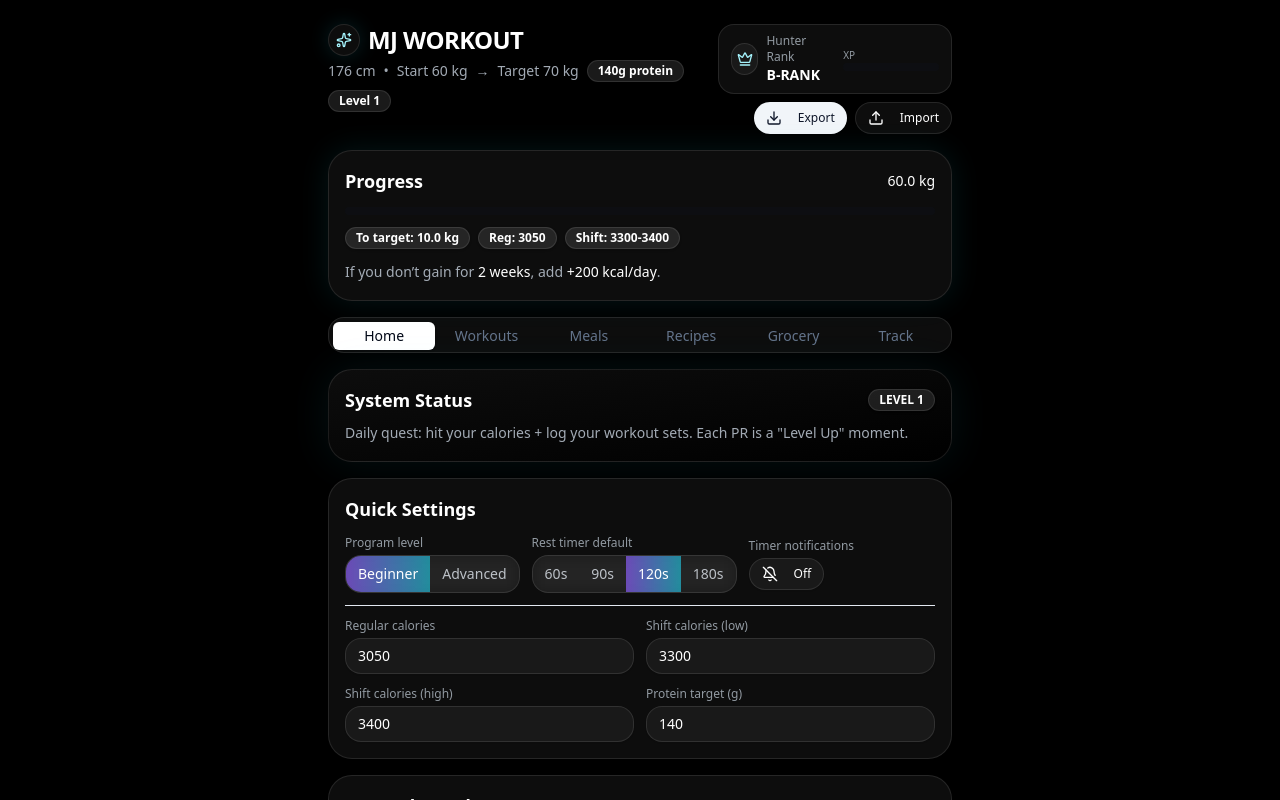
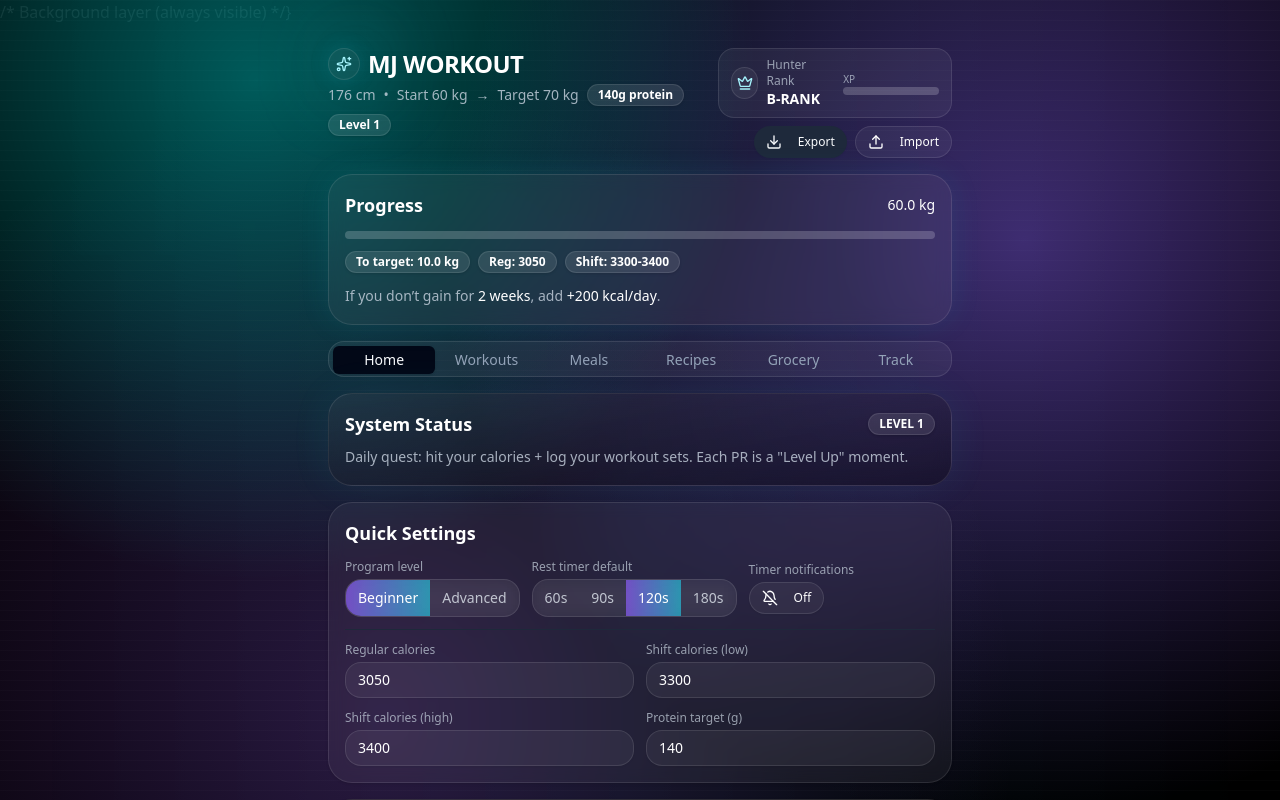
Before and after one commit to AlphaShogun098/mj-workout, a React (Vite) app: page / in a window 1280 px wide. Shown: the top 800 px of the page. Built offline with nearby package versions, Linux system fonts and the light colour scheme.

Commit message:
Updated solo leveling aesthetic

```diff
--- a/src/App.jsx
+++ b/src/App.jsx
@@ -984,9 +984,16 @@ function WorkoutExerciseCard({
                   variant="secondary"
                   onClick={() => {
   setLastCompletedSet(idx);
+
+  // XP flash animation
+  const el = document.body;
+  el.classList.add("xp-flash");
+  setTimeout(() => el.classList.remove("xp-flash"), 300);
+
   setTimerRunning(false);
   setSecondsLeft(rest);
   setTimerRunning(true);
+
   try {
     navigator.vibrate?.(60);
   } catch {}
@@ -1025,8 +1032,11 @@ export default function App() {
   const [sessionDate, setSessionDate] = useState(todayISO());
   const [showSummary, setShowSummary] = useState(false);
   const [levelUp, setLevelUp] = useState(null);
+  const levelUpSound = useRef(null);
 
   useEffect(() => {
+document.documentElement.classList.add("dark");
+  document.body.style.backgroundColor = "#000";
     saveData(data);
   }, [data]);
 
@@ -1180,7 +1190,7 @@ function updateSet(exId, setIdx, newSet) {
     try {
       navigator.vibrate?.([40, 40, 40]);
     } catch {}
-    setLevelUp(levelUpPayload);
+    setLevelUp(levelUpPayload);levelUpSound.current?.play();
   }
 }
 
@@ -1282,19 +1292,77 @@ function updateSet(exId, setIdx, newSet) {
   }, [data.logs.sessions, data.logs.prs, sessionDate, workoutList]);
 
   return (
-    <div className="min-h-screen bg-black text-white relative overflow-hidden">
+    <div className="min-h-screen bg-black text-white">
+/* Background layer (always visible) */}
+<div className="fixed inset-0 z-0 pointer-events-none">
+  <div
+    className="absolute inset-0"
+    style={{
+      backgroundImage: [
+        "radial-gradient(circle at 20% 10%, rgba(0,255,255,0.35), transparent 40%)",
+        "radial-gradient(circle at 80% 30%, rgba(139,92,246,0.45), transparent 50%)",
+        "radial-gradient(circle at 30% 90%, rgba(168,85,247,0.25), transparent 55%)",
+        "radial-gradient(ellipse at center, transparent 35%, rgba(0,0,0,0.92) 78%)",
+      ].join(", "),
+    }}
+  />
+  <div
+    className="absolute inset-0 opacity-25"
+    style={{
+      backgroundImage:
+        "repeating-linear-gradient(180deg, rgba(255,255,255,0.07) 0px, rgba(255,255,255,0.07) 1px, transparent 1px, transparent 10px)",
+    }}
+  />
+  <div className="absolute inset-0 opacity-30 animate-pulse"
+       style={{
+         backgroundImage:
+           "linear-gradient(90deg, transparent 0%, rgba(0,255,255,0.12) 50%, transparent 100%)",
+       }}
+  />
+</div>
 {/* Deep vignette + aura */}
-<div className="pointer-events-none fixed inset-0 -z-10 bg-[radial-gradient(circle_at_50%_20%,rgba(34,211,238,0.18),transparent_45%),radial-gradient(circle_at_70%_60%,rgba(168,85,247,0.20),transparent_55%),radial-gradient(circle_at_20%_80%,rgba(99,102,241,0.18),transparent_55%)]" />
-<div className="pointer-events-none fixed inset-0 -z-10 bg-[radial-gradient(ellipse_at_center,transparent_40%,rgba(0,0,0,0.9)_78%)]" />
-<div className="pointer-events-none fixed inset-0 -z-10 opacity-25 bg-[repeating-linear-gradient(180deg,rgba(255,255,255,0.05)_0px,rgba(255,255,255,0.05)_1px,transparent_1px,transparent_10px)]" />
-
-      {/* Solo-leveling vibe: aura + scanning lines */}
-      <div className="pointer-events-none fixed inset-0 -z-10 opacity-40 bg-[radial-gradient(circle_at_20%_10%,rgba(34,211,238,0.35),transparent_45%),radial-gradient(circle_at_80%_30%,rgba(99,102,241,0.40),transparent_55%),radial-gradient(circle_at_30%_90%,rgba(168,85,247,0.20),transparent_55%)]" />
-      <div className="pointer-events-none fixed inset-0 -z-10 opacity-30 bg-[linear-gradient(90deg,transparent_0%,rgba(255,255,255,0.06)_50%,transparent_100%)] animate-pulse" />
-      <div className="pointer-events-none fixed inset-0 -z-10 opacity-20 bg-[repeating-linear-gradient(180deg,rgba(255,255,255,0.06)_0px,rgba(255,255,255,0.06)_1px,transparent_1px,transparent_10px)]" />
+{/* Aura background (inline styles so it always renders) */}
+<div
+  className="pointer-events-none fixed inset-0 -z-10"
+  style={{
+    backgroundImage: [
+      "radial-gradient(circle at 20% 10%, rgba(0,255,255,0.35), transparent 40%)",
+      "radial-gradient(circle at 80% 30%, rgba(139,92,246,0.45), transparent 50%)",
+      "radial-gradient(circle at 30% 90%, rgba(168,85,247,0.25), transparent 55%)",
+      "radial-gradient(ellipse at center, transparent 40%, rgba(0,0,0,0.92) 78%)",
+    ].join(", "),
+  }}
+/>
+
+{/* Scan lines */}
+<div
+  className="pointer-events-none fixed inset-0 -z-10 opacity-25"
+  style={{
+    backgroundImage:
+      "repeating-linear-gradient(180deg, rgba(255,255,255,0.06) 0px, rgba(255,255,255,0.06) 1px, transparent 1px, transparent 10px)",
+  }}
+/>
+
+{/* Energy sweep */}
+<div
+  className="pointer-events-none fixed inset-0 -z-10 opacity-30"
+  style={{
+    backgroundImage:
+      "linear-gradient(90deg, transparent 0%, rgba(0,255,255,0.10) 50%, transparent 100%)",
+    animation: "mjSweep 3.2s ease-in-out infinite",
+  }}
+/>
+
+<style>{`
+  @keyframes mjSweep {
+    0% { transform: translateX(-20%); opacity: 0.12; }
+    50% { transform: translateX(0%); opacity: 0.35; }
+    100% { transform: translateX(20%); opacity: 0.12; }
+  }
+`}</style>
 
   <LevelUpToast data={levelUp} onClose={() => setLevelUp(null)} />
-      <div className="mx-auto max-w-2xl p-3 sm:p-6 space-y-4">
+      <div className="relative z-10 mx-auto max-w-2xl p-3 sm:p-6 space-y-4">
         <header className="flex items-start justify-between gap-3">
           <div>
             <h1 className="text-2xl font-bold tracking-tight text-white flex items-center gap-2">
--- a/src/index.css
+++ b/src/index.css
@@ -28,8 +28,9 @@
     --chart-3: 197 37% 24%;
     --chart-4: 43 74% 66%;
     --chart-5: 27 87% 67%;
-    --radius: 0.5rem
+    --radius: 0.5rem;
   }
+
   .dark {
     --background: 222.2 84% 4.9%;
     --foreground: 210 40% 98%;
@@ -54,6 +55,20 @@
     --chart-2: 160 60% 45%;
     --chart-3: 30 80% 55%;
     --chart-4: 280 65% 60%;
-    --chart-5: 340 75% 55%
+    --chart-5: 340 75% 55%;
   }
 }
+
+/* ----- XP Flash Animation (keep OUTSIDE @layer base) ----- */
+.xp-flash {
+  animation: xpPulse 0.3s ease;
+}
+
+@keyframes xpPulse {
+  0% {
+    background-color: rgba(34, 211, 238, 0.08);
+  }
+  100% {
+    background-color: transparent;
+  }
+}
```
Also changed, not shown: 1 other file (tests, documents, lock files or other folders). Lines whose indentation alone changed are shown as unchanged.
